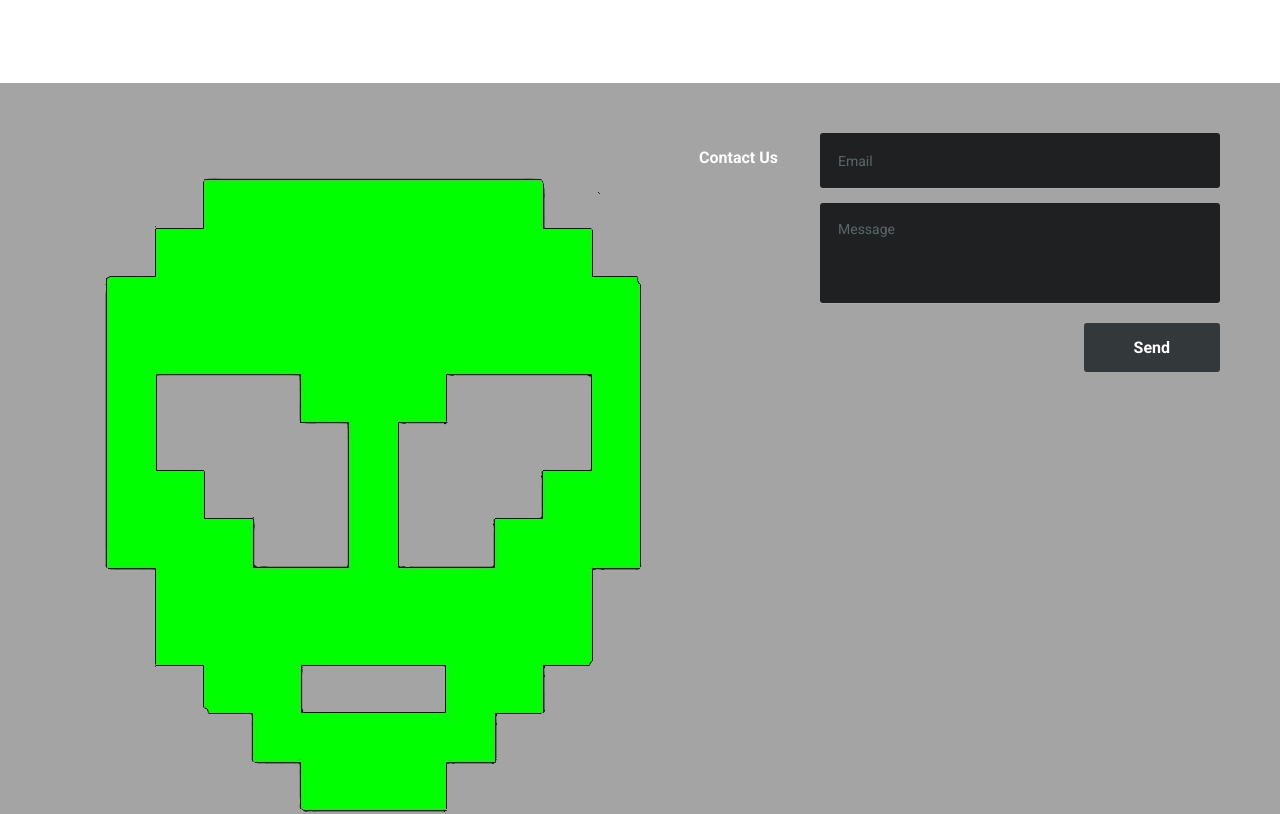
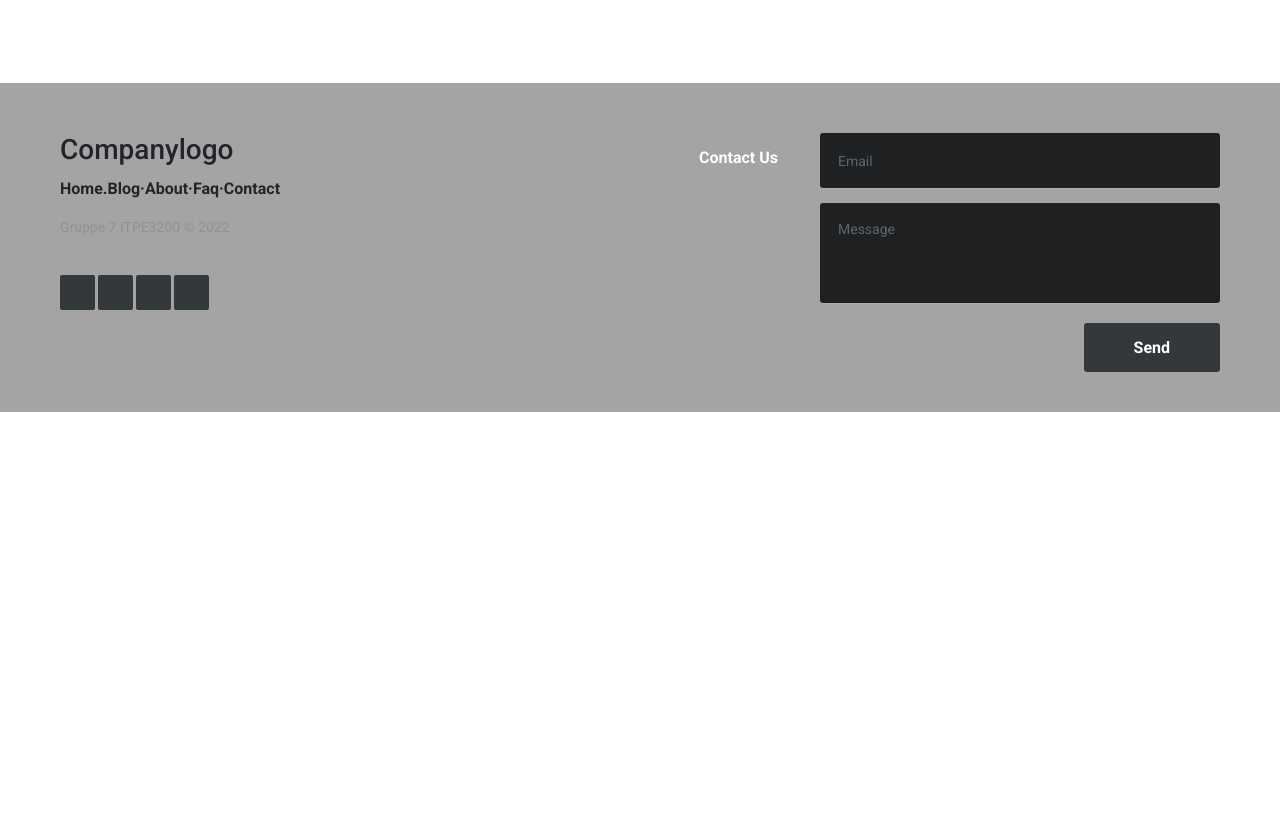
Before and after one commit to superfred009/ITPE3200_oppg2, a React (Create React App) app in the folder UfoApp2/ClientApp/: page / in a window 1280 px wide. Shown: the part 520-1334 px from the top of the page. After the commit the page ends 932 px from the top, so only its background shows below. Built offline with nearby package versions, Linux system fonts and the light colour scheme; no server answers.

Commit message:
Update Footer.js

```diff
--- a/UfoApp2/ClientApp/src/components/Footer.js
+++ b/UfoApp2/ClientApp/src/components/Footer.js
@@ -1,12 +1,13 @@
 import React from "react";
 import "./Footer.css";
-import logo from "../images/alien.png";
 
 export const Footer = () => {
   return (
     <footer className="footer-distributed">
       <div className="footer-left">
-        <img src={logo} alt="alien logo" className="alien-logo" />
+        <h3>
+          Company<span>logo</span>
+        </h3>
 
         <p className="footer-links">
           <a href="#">Home</a>.<a href="#">Blog</a>·<a href="#">About</a>·
```
